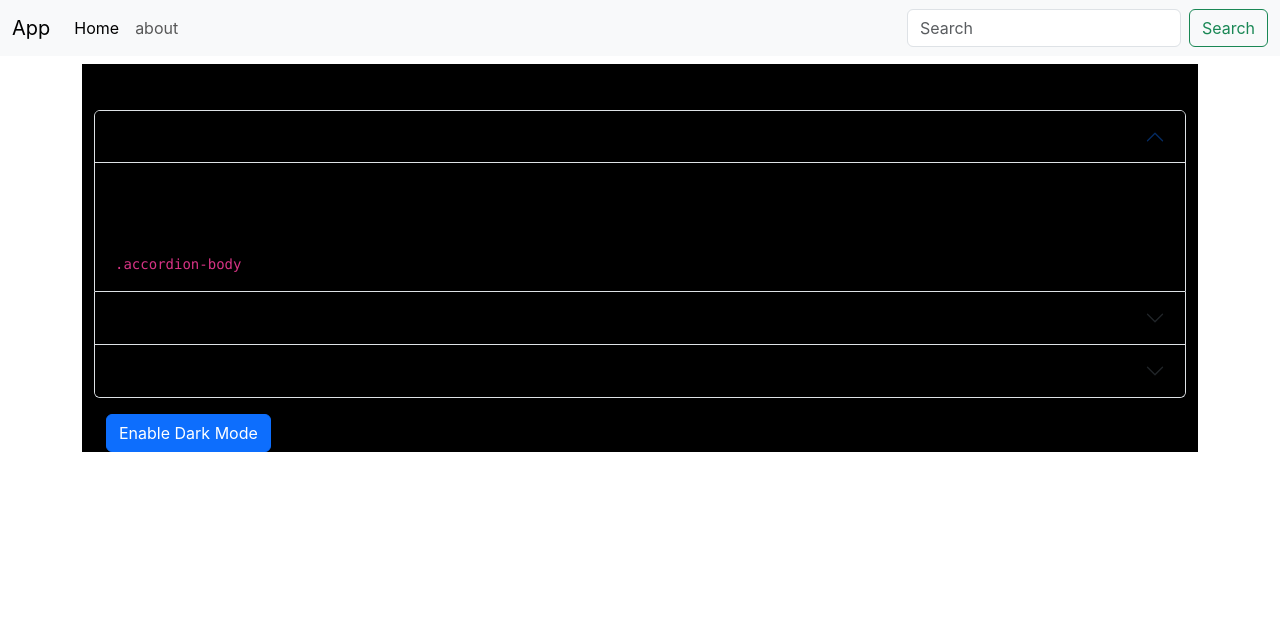
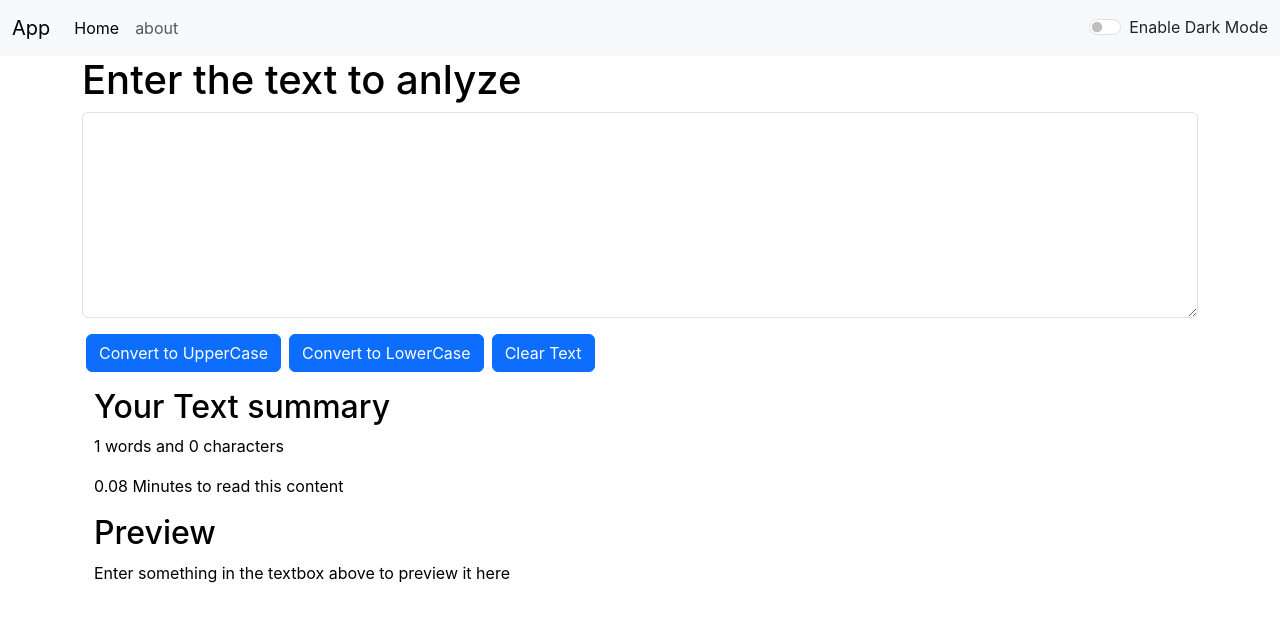
Before and after one commit to dynamo6396/Text-Utilities, a React (Create React App) app: page / in a window 1280 px wide. Shown: the top 622 px of the page. Built offline with nearby package versions, Linux system fonts and the light colour scheme.

Commit message:
Enhancing Dark Mode

```diff
--- a/src/App.js
+++ b/src/App.js
@@ -2,21 +2,32 @@
 import './App.css';
 import Navbar from './components/Navbar';
 import TextForm from './components/TextForm';
-import About from './components/About';
+import React,{useState} from 'react';
 // Everything that you can see in the browser comes after resolving App.js and
 //  when you want to start project from here
 // let name=" Jatin"
 function App() {
+  const [mode,setMode]=useState('light');    // wheather dark mode enabled or not
+  const toggleMode=()=>{
+    if(mode=== 'light'){
+      setMode('dark');
+      document.body.style.backgroundColor='#042743'
+    }
+    else{
+      setMode('light');
+      document.body.style.backgroundColor='white'
+    }
+  }
   return (
    <>
    {/* <Navbar title="App" aboutText="aboutusss"/> */}
-   <Navbar title="App" />
-   <div className="container">
-    {/* <TextForm heading="Enter the text to anlyze"/> */}
-    <About/>
+   <Navbar title="App" mode={mode} toggleMode={toggleMode} />
+    <div className="container">
+    <TextForm heading="Enter the text to anlyze" mode={mode} />
+    {/* <About  mode={mode}/> */}
    </div>
    </>
-);
+  );
 }
 
 export default App;
--- a/src/components/About.js
+++ b/src/components/About.js
@@ -1,11 +1,23 @@
 import React,{useState} from 'react'
 
-export default function About() {
+export default function About(props) {
     // React state
     const [myStyle,setMyStyle]=useState({
         color: 'black',
-        backgroundColor:'black'
+        backgroundColor:'white'
     })
+    // if(props.mode=='dark'){
+    //     setMyStyle({
+    //         color: 'black',
+    //         backgroundColor:'white'
+    //     })
+    // }
+    // else if(props.mode=='light'){
+    //     setMyStyle({
+    //         color: 'white',
+    //         backgroundColor:'grey'
+    //     })
+    // }
     const[btntext,setBtnText]=useState("Enable Dark Mode")
     const toggleStyle=()=>{
         if(myStyle.color==='white'){
@@ -15,10 +27,10 @@
            })
            setBtnText("Enable Dark Mode")
         }
-        else{
+        else if(myStyle.color==='black'){
             setMyStyle({
                 color: 'white',
-                backgroundColor:'black'
+                backgroundColor:'grey'
             })
             setBtnText("Enable Light Mode")
         }
@@ -65,7 +77,7 @@
             </div>
         </div>
         <div className="container my-3">
-          <button type="button" onClick={toggleStyle} className="btn btn-primary">{btntext}</button>
+          <button type="button" onClick={toggleStyle}  className="btn btn-primary">{btntext}</button>
         </div>
     </div>
   )
--- a/src/components/Navbar.js
+++ b/src/components/Navbar.js
@@ -4,10 +4,10 @@
 export default function Navbar(props) {
   return (
     <div>
-        <nav className="navbar navbar-expand-lg bg-body-tertiary">
-  <div className="container-fluid">
+        <nav className={`navbar navbar-expand-lg navbar-${props.mode} bg-${props.mode} `} >
+        <div className={`container-fluid`}>
           <a className="navbar-brand" href="/">{props.title}</a>
-    <button className="navbar-toggler" type="button" data-bs-toggle="collapse" data-bs-target="#navbarSupportedContent" aria-controls="navbarSupportedContent" aria-expanded="false" aria-label="Toggle navigation">
+          <button className="navbar-toggler" type="button" data-bs-toggle="collapse" data-bs-target="#navbarSupportedContent" aria-controls="navbar`upportedContent" aria-expanded="false" aria-label="Toggle navigation">
             <span className="navbar-toggler-icon"></span>
           </button>
           <div className="collapse navbar-collapse" id="navbarSupportedContent">
@@ -20,10 +20,14 @@
               </li>
 
             </ul>
-      <form className="d-flex" role="search">
+            {/* <form className="d-flex" role="search">
               <input className="form-control me-2" type="search" placeholder="Search" aria-label="Search"/>
               <button className="btn btn-outline-success" type="submit">Search</button>
-      </form>
+            </form> */}
+            <div className="form-check form-switch text-light">
+              <input className="form-check-input" onClick={props.toggleMode} type="checkbox" role="switch" id="flexSwitchCheckDefault"/>
+              <label className={`form-check-label text-${props.mode=='dark'?'light':'dark'}`} htmlFor="flexSwitchCheckDefault">Enable Dark Mode</label>
+            </div>
           </div>
         </div>
         </nav>
--- a/src/components/TextForm.js
+++ b/src/components/TextForm.js
@@ -26,22 +26,22 @@
     // setText("newText")  Correct way to change the state
   return (
     <>
-        <div>
+        <div style={{color:props.mode=='dark'?'white':'black' }} >
             <h1>{props.heading} </h1>
             <div className="mb-3">
                 {/* <label for="myBox" className="form-label">Example textarea</label> */}
-                <textarea className="form-control" value={text} onChange={handleOnChange} id="myBox" rows="8"></textarea>
+                <textarea className="form-control" value={text} style={{backgroundColor: props.mode=='light'?'white':'grey',color:props.mode=='dark'?'white':'black'}} onChange={handleOnChange} id="myBox" rows="8"></textarea>
             </div>
             <button className="btn btn-primary mx-1" onClick={handleUpClick}>Convert to UpperCase</button>
             <button className="btn btn-primary mx-1 " onClick={handleLoClick}>Convert to LowerCase</button>
             <button className="btn btn-primary mx-1 " onClick={cleartext}>Clear Text</button>
         </div>
-        <div className="container my-3">
+        <div className="container my-3" style={{color:props.mode=='dark'?'white':'black'}}>
             <h2>Your Text summary</h2>
             <p>{text.split(" ").length} words and {text.length} characters</p>
             <p>{0.08*text.split(" ").length} Minutes to read this content </p>
             <h2>Preview</h2>
-            <p>{text}</p>
+            <p>{text.length>0 ? text :" Enter something in the textbox above to preview it here "}</p>
         </div>
     </>
   )
```
Lines whose indentation alone changed are shown as unchanged.
